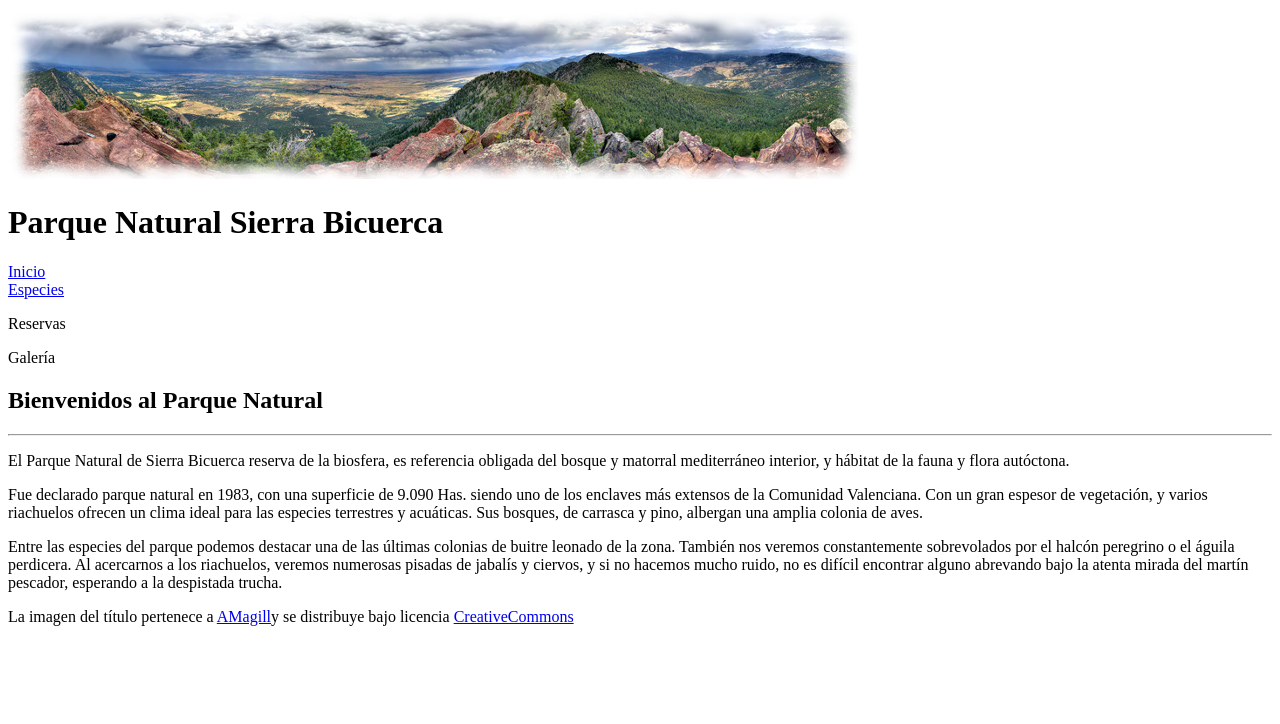
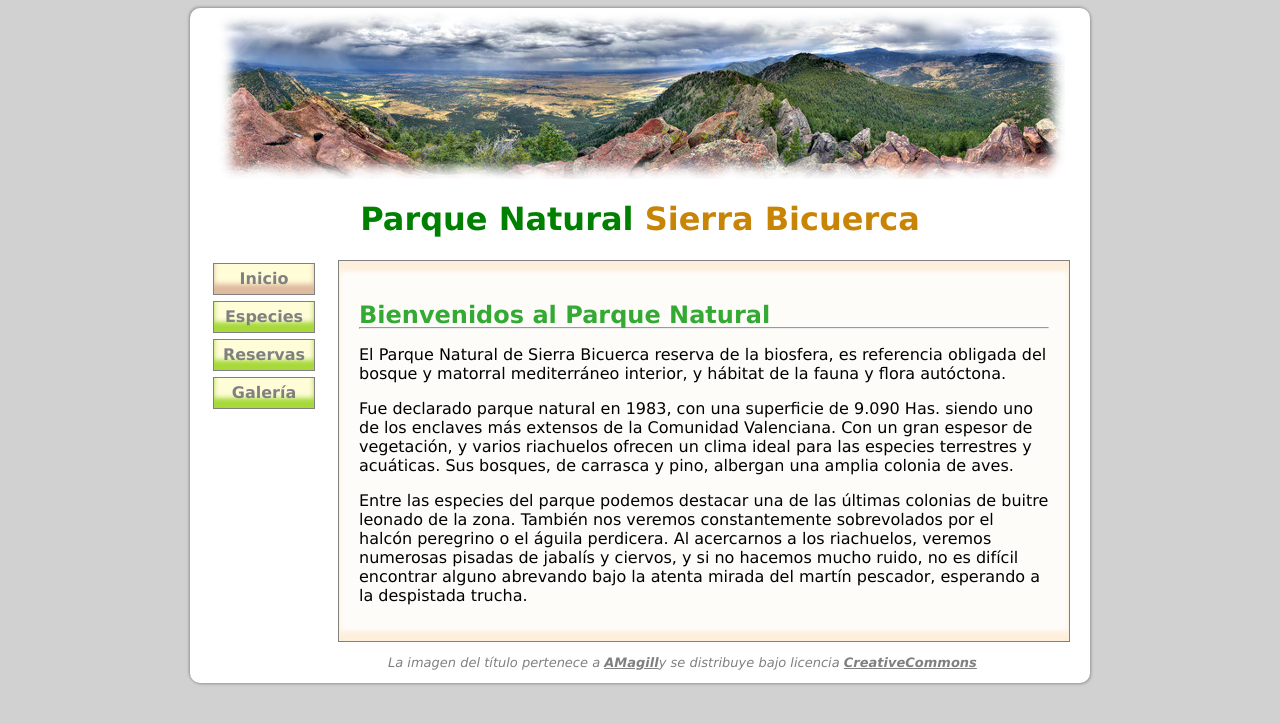
Before and after one commit to felipebaguena/parquenatural, a plain HTML site: page index.html in a window 1280 px wide. Drawn offline with Linux system fonts and the light colour scheme; the site is published under a folder, as on GitHub Pages, so addresses that start at the root find nothing.

Commit message:
reparacion css

```diff
--- a/index.html
+++ b/index.html
@@ -1,18 +1,22 @@
 <!DOCTYPE html>
 <html lang="en">
   <head>
-    <meta charset="UTF-8">
-    <meta http-equiv="X-UA-Compatible" content="IE=edge">
-    <meta name="viewport" content="width=device-width, initial-scale=1.0">
-    <link rel="stylesheet" type=text/css href="/css/estilo.css">
+    <meta charset="UTF-8" />
+    <meta http-equiv="X-UA-Compatible" content="IE=edge" />
+    <meta name="viewport" content="width=device-width, initial-scale=1.0" />
+    <link rel="stylesheet" type=text/css href="./css/estilo.css">
     <title>Document</title>
   </head>
   <body>
     <div class="body-back">
       <div class="container">
         <div class="header">
-            <img src="img/panoramica.jpg" alt="panoramica">
-            <div></div><h1><span id="natural">Parque Natural</span> <span id="sierra">Sierra Bicuerca</span></h1>
+          <img src="img/panoramica.jpg" alt="panoramica" />
+          <div></div>
+          <h1>
+            <span id="natural">Parque Natural</span>
+            <span id="sierra">Sierra Bicuerca</span>
+          </h1>
         </div>
         <div class="bloque">
           <div class="lateral">
@@ -35,13 +39,41 @@
           </div>
           <div class="central">
             <div id="texto">
-        <h2>Bienvenidos al Parque Natural</h2><hr>
-        <p>El Parque Natural de Sierra Bicuerca reserva de la biosfera, es referencia obligada del bosque y matorral mediterráneo interior, y hábitat de la fauna y flora autóctona.</p>
-        <p>Fue declarado parque natural en 1983, con una superficie de 9.090 Has. siendo uno de los enclaves más extensos de la Comunidad Valenciana. Con un gran espesor de vegetación, y varios riachuelos ofrecen un clima ideal para las especies terrestres y acuáticas. Sus bosques, de carrasca y pino, albergan una amplia colonia de aves.</p>
-        <p>Entre las especies del parque podemos destacar una de las últimas colonias de buitre leonado de la zona. También nos veremos constantemente sobrevolados por el halcón peregrino o el águila perdicera. Al acercarnos a los riachuelos, veremos numerosas pisadas de jabalís y ciervos, y si no hacemos mucho ruido, no es difícil encontrar alguno abrevando bajo la atenta mirada del martín pescador, esperando a la despistada trucha.</p>
+              <h2>Bienvenidos al Parque Natural</h2>
+              <hr />
+              <p>
+                El Parque Natural de Sierra Bicuerca reserva de la biosfera, es
+                referencia obligada del bosque y matorral mediterráneo interior,
+                y hábitat de la fauna y flora autóctona.
+              </p>
+              <p>
+                Fue declarado parque natural en 1983, con una superficie de
+                9.090 Has. siendo uno de los enclaves más extensos de la
+                Comunidad Valenciana. Con un gran espesor de vegetación, y
+                varios riachuelos ofrecen un clima ideal para las especies
+                terrestres y acuáticas. Sus bosques, de carrasca y pino,
+                albergan una amplia colonia de aves.
+              </p>
+              <p>
+                Entre las especies del parque podemos destacar una de las
+                últimas colonias de buitre leonado de la zona. También nos
+                veremos constantemente sobrevolados por el halcón peregrino o el
+                águila perdicera. Al acercarnos a los riachuelos, veremos
+                numerosas pisadas de jabalís y ciervos, y si no hacemos mucho
+                ruido, no es difícil encontrar alguno abrevando bajo la atenta
+                mirada del martín pescador, esperando a la despistada trucha.
+              </p>
             </div>
             <div class="footer">
-            <p>La imagen del título pertenece a <a href="https://www.flickr.com/photos/amagill/2740376079/">AMagill</a>y se distribuye bajo licencia <a href="https://creativecommons.org/licenses/by/2.0/deed.es">CreativeCommons</a></p>
+              <p>
+                La imagen del título pertenece a
+                <a href="https://www.flickr.com/photos/amagill/2740376079/"
+                  >AMagill</a
+                >y se distribuye bajo licencia
+                <a href="https://creativecommons.org/licenses/by/2.0/deed.es"
+                  >CreativeCommons</a
+                >
+              </p>
             </div>
           </div>
         </div>
```
Lines whose indentation alone changed are shown as unchanged.
